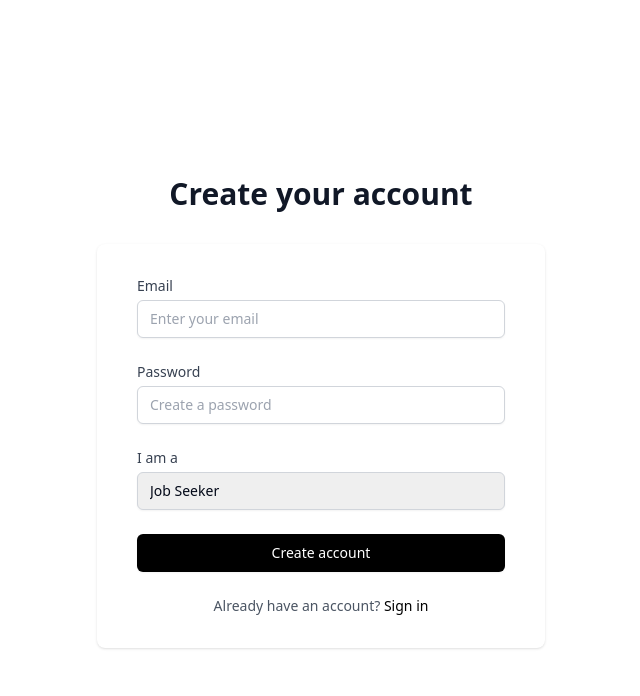
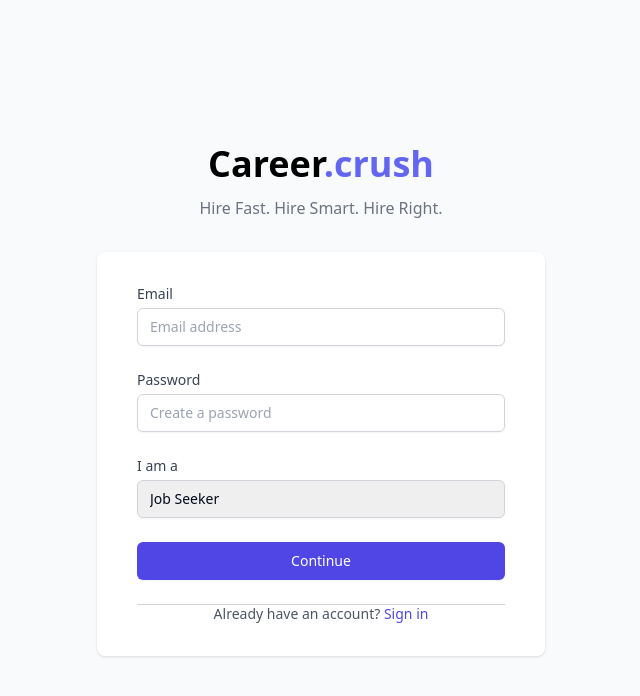
Before and after one commit to Vinceclave/CareerCrush, a React (Vite) app in the folder client/: page /register in a window 1280 px wide. Shown: the top 696 px of the page, without its empty margins (319-959 px from the left). Built offline with nearby package versions, Linux system fonts and the light colour scheme.

Commit message:
redesign login and register

```diff
--- a/client/src/components/auth/Login.tsx
+++ b/client/src/components/auth/Login.tsx
@@ -32,11 +32,16 @@
   };
 
   return (
-    <div className="min-h-screen bg-white flex flex-col justify-center py-12 sm:px-6 lg:px-8">
+    <div className="min-h-screen bg-gray-50 flex flex-col justify-center py-12 sm:px-6 lg:px-8">
       <div className="sm:mx-auto sm:w-full sm:max-w-md">
-        <h2 className="mt-6 text-center text-3xl font-bold text-gray-900">
-          Sign in to your account
-        </h2>
+        <div className="text-center">
+          <h1 className="text-4xl font-bold">
+            <span className="text-black">Career</span><span className="text-indigo-500">.crush</span>
+          </h1>
+          <p className="mt-3 text-gray-500">
+            Hire Fast. Hire Smart. Hire Right.
+          </p>
+        </div>
       </div>
 
       <div className="mt-8 sm:mx-auto sm:w-full sm:max-w-md">
@@ -47,59 +52,67 @@
                 {error}
               </div>
             )}
+
             <div>
-              <label htmlFor="email" className="block text-sm font-medium text-gray-700">
+              <label htmlFor="email" className="block text-sm font-medium text-gray-700 mb-1">
                 Email
               </label>
-              <div className="mt-1">
               <input
                 id="email"
                 name="email"
                 type="email"
                 autoComplete="email"
                 required
-                  className="appearance-none block w-full px-3 py-2 border border-gray-300 rounded-md shadow-sm placeholder-gray-400 focus:outline-none focus:ring-black focus:border-black sm:text-sm"
-                  placeholder="Enter your email"
+                className="appearance-none block w-full px-3 py-2 border border-gray-300 rounded-md shadow-sm placeholder-gray-400 focus:outline-none focus:ring-indigo-500 focus:border-indigo-500 sm:text-sm"
+                placeholder="Email address"
                 value={credentials.email}
                 onChange={handleChange}
               />
             </div>
-            </div>
 
             <div>
-              <label htmlFor="password" className="block text-sm font-medium text-gray-700">
+              <label htmlFor="password" className="block text-sm font-medium text-gray-700 mb-1">
                 Password
               </label>
-              <div className="mt-1">
               <input
                 id="password"
                 name="password"
                 type="password"
                 autoComplete="current-password"
                 required
-                  className="appearance-none block w-full px-3 py-2 border border-gray-300 rounded-md shadow-sm placeholder-gray-400 focus:outline-none focus:ring-black focus:border-black sm:text-sm"
-                  placeholder="Enter your password"
+                className="appearance-none block w-full px-3 py-2 border border-gray-300 rounded-md shadow-sm placeholder-gray-400 focus:outline-none focus:ring-indigo-500 focus:border-indigo-500 sm:text-sm"
+                placeholder="Password"
                 value={credentials.password}
                 onChange={handleChange}
               />
-              </div>
             </div>
 
             <div>
               <button
                 type="submit"
                 disabled={loading}
-                className="w-full flex justify-center py-2 px-4 border border-transparent rounded-md shadow-sm text-sm font-medium text-white bg-black hover:bg-gray-800 focus:outline-none focus:ring-2 focus:ring-offset-2 focus:ring-black"
+                className="w-full flex justify-center py-2 px-4 border border-transparent rounded-md shadow-sm text-sm font-medium text-white bg-indigo-600 hover:bg-indigo-700 focus:outline-none focus:ring-2 focus:ring-offset-2 focus:ring-indigo-500"
               >
-                {loading ? 'Signing in...' : 'Sign in'}
+                {loading ? 'Signing in...' : 'Continue'}
               </button>
+            </div>
+
+            <div className="mt-6">
+              <div className="relative">
+                <div className="absolute inset-0 flex items-center">
+                  <div className="w-full border-t border-gray-300"></div>
+                </div>
+
+              </div>
+
+
             </div>
           </form>
 
           <div className="mt-6 text-center">
             <p className="text-sm text-gray-600">
               Don't have an account?{' '}
-              <Link to="/register" className="font-medium text-black hover:text-gray-800">
+              <Link to="/register" className="font-medium text-indigo-600 hover:text-indigo-500">
                 Sign up
               </Link>
             </p>
--- a/client/src/components/auth/Register.tsx
+++ b/client/src/components/auth/Register.tsx
@@ -39,11 +39,16 @@
   };
 
   return (
-    <div className="min-h-screen bg-white flex flex-col justify-center py-12 sm:px-6 lg:px-8">
+    <div className="min-h-screen bg-gray-50 flex flex-col justify-center py-12 sm:px-6 lg:px-8">
       <div className="sm:mx-auto sm:w-full sm:max-w-md">
-        <h2 className="mt-6 text-center text-3xl font-bold text-gray-900">
-          Create your account
-        </h2>
+        <div className="text-center">
+          <h1 className="text-4xl font-bold">
+            <span className="text-black">Career</span><span className="text-indigo-500">.crush</span>
+          </h1>
+          <p className="mt-3 text-gray-500">
+            Hire Fast. Hire Smart. Hire Right.
+          </p>
+        </div>
       </div>
 
       <div className="mt-8 sm:mx-auto sm:w-full sm:max-w-md">
@@ -54,54 +59,50 @@
                 {error}
               </div>
             )}
+
             <div>
-              <label htmlFor="email" className="block text-sm font-medium text-gray-700">
+              <label htmlFor="email" className="block text-sm font-medium text-gray-700 mb-1">
                 Email
               </label>
-              <div className="mt-1">
               <input
                 id="email"
                 name="email"
                 type="email"
                 autoComplete="email"
                 required
-                  className="appearance-none block w-full px-3 py-2 border border-gray-300 rounded-md shadow-sm placeholder-gray-400 focus:outline-none focus:ring-black focus:border-black sm:text-sm"
-                  placeholder="Enter your email"
+                className="appearance-none block w-full px-3 py-2 border border-gray-300 rounded-md shadow-sm placeholder-gray-400 focus:outline-none focus:ring-indigo-500 focus:border-indigo-500 sm:text-sm"
+                placeholder="Email address"
                 value={credentials.email}
                 onChange={handleChange}
               />
             </div>
-            </div>
 
             <div>
-              <label htmlFor="password" className="block text-sm font-medium text-gray-700">
+              <label htmlFor="password" className="block text-sm font-medium text-gray-700 mb-1">
                 Password
               </label>
-              <div className="mt-1">
               <input
                 id="password"
                 name="password"
                 type="password"
                 autoComplete="new-password"
                 required
-                  className="appearance-none block w-full px-3 py-2 border border-gray-300 rounded-md shadow-sm placeholder-gray-400 focus:outline-none focus:ring-black focus:border-black sm:text-sm"
+                className="appearance-none block w-full px-3 py-2 border border-gray-300 rounded-md shadow-sm placeholder-gray-400 focus:outline-none focus:ring-indigo-500 focus:border-indigo-500 sm:text-sm"
                 placeholder="Create a password"
                 value={credentials.password}
                 onChange={handleChange}
               />
             </div>
-            </div>
 
             <div>
-              <label htmlFor="role" className="block text-sm font-medium text-gray-700">
+              <label htmlFor="role" className="block text-sm font-medium text-gray-700 mb-1">
                 I am a
               </label>
-              <div className="mt-1">
               <select
                 id="role"
                 name="role"
                 required
-                  className="appearance-none block w-full px-3 py-2 border border-gray-300 rounded-md shadow-sm placeholder-gray-400 focus:outline-none focus:ring-black focus:border-black sm:text-sm"
+                className="appearance-none block w-full px-3 py-2 border border-gray-300 rounded-md shadow-sm placeholder-gray-400 focus:outline-none focus:ring-indigo-500 focus:border-indigo-500 sm:text-sm"
                 value={credentials.role}
                 onChange={handleChange}
               >
@@ -109,23 +110,32 @@
                 <option value="employer">Employer</option>
               </select>
             </div>
-            </div>
 
             <div>
               <button
                 type="submit"
                 disabled={loading}
-                className="w-full flex justify-center py-2 px-4 border border-transparent rounded-md shadow-sm text-sm font-medium text-white bg-black hover:bg-gray-800 focus:outline-none focus:ring-2 focus:ring-offset-2 focus:ring-black"
+                className="w-full flex justify-center py-2 px-4 border border-transparent rounded-md shadow-sm text-sm font-medium text-white bg-indigo-600 hover:bg-indigo-700 focus:outline-none focus:ring-2 focus:ring-offset-2 focus:ring-indigo-500"
               >
-                {loading ? 'Creating account...' : 'Create account'}
+                {loading ? 'Creating account...' : 'Continue'}
               </button>
+            </div>
+
+            <div className="mt-6">
+              <div className="relative">
+                <div className="absolute inset-0 flex items-center">
+                  <div className="w-full border-t border-gray-300"></div>
+                </div>
+
+              </div>
+
             </div>
           </form>
 
           <div className="mt-6 text-center">
             <p className="text-sm text-gray-600">
               Already have an account?{' '}
-              <Link to="/login" className="font-medium text-black hover:text-gray-800">
+              <Link to="/login" className="font-medium text-indigo-600 hover:text-indigo-500">
                 Sign in
               </Link>
             </p>
```
Lines whose indentation alone changed are shown as unchanged.
